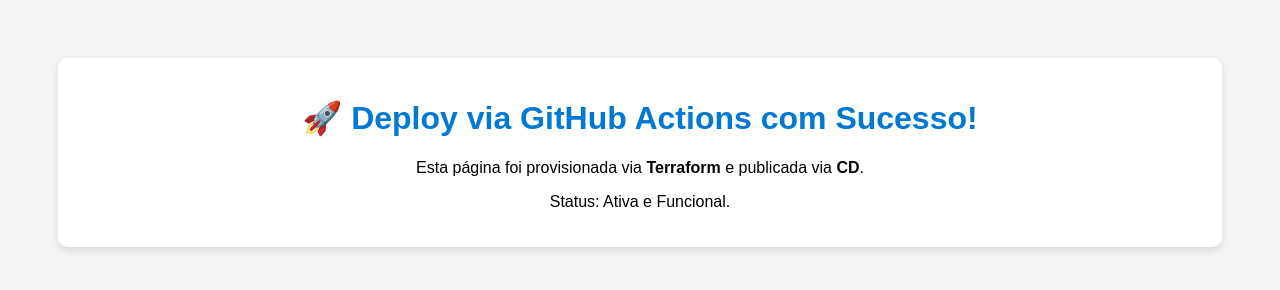
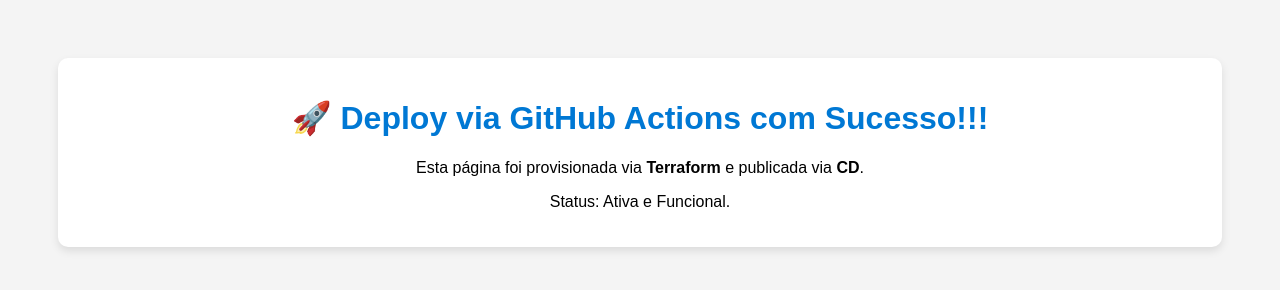
Before and after one commit to fernandodomeneghetti/arq-cloud, a website: page src/index.html in a window 1280 px wide. Drawn offline with Linux system fonts and the light colour scheme.

Commit message:
refactor: improve html message

```diff
--- a/src/index.html
+++ b/src/index.html
@@ -11,7 +11,7 @@
 </head>
 <body>
     <div class="card">
-        <h1>🚀 Deploy via GitHub Actions com Sucesso!</h1>
+        <h1>🚀 Deploy via GitHub Actions com Sucesso!!!</h1>
         <p>Esta página foi provisionada via <strong>Terraform</strong> e publicada via <strong>CD</strong>.</p>
         <p>Status: Ativa e Funcional.</p>
     </div>
```
